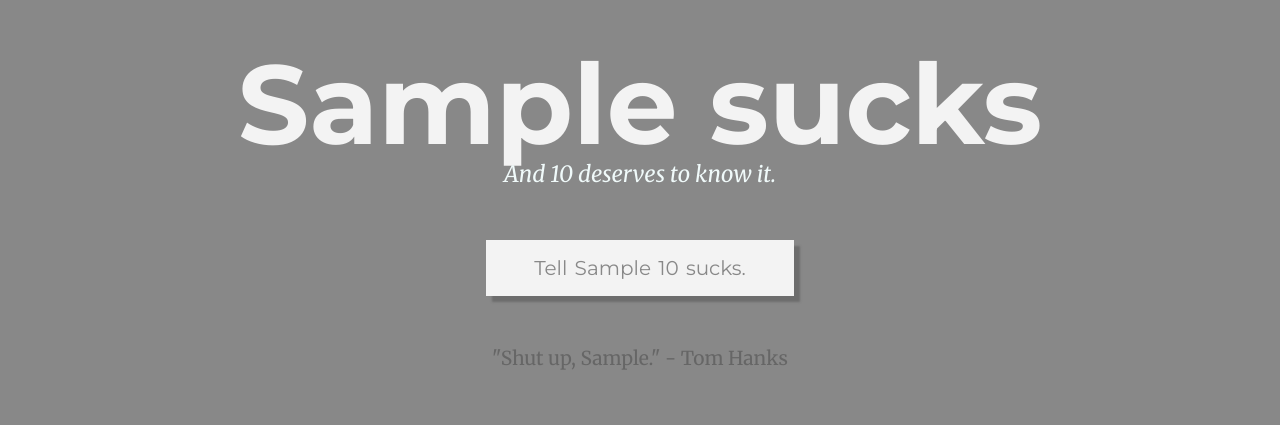
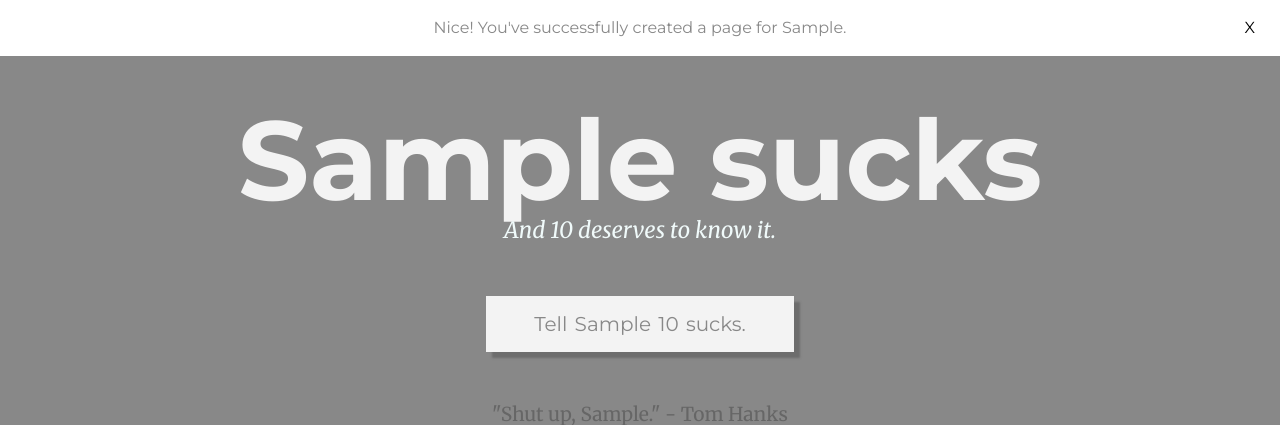
Before and after one commit to evantarrh/mattsucks, a Flask app: template templates/index.html in a window 1280 px wide. Shown: the top 425 px of the page. Run offline with Flask 2, Linux system fonts and the light colour scheme; the template is opened without the code that fills it: most values are stand-ins (such as "Sample title", 1, 10 or a date in 2020).

Commit message:
alert can be closed now (lol)

```diff
--- a/static/css/app.css
+++ b/static/css/app.css
@@ -72,6 +72,23 @@ html, body {
 	padding: 1rem 40px;
 	margin: 0 -40px; /* offsets body&html padding */
 	line-height: 1.5rem;
+}
+
+.alert {
+	display: inline-block;
+	max-width: 85%;
+}
+
+.close {
+	display: inline-block;
+	position: absolute;
+	right: 25px;
+	float: right;
+}
+
+.close:hover {
+	color: #999;
+	cursor: pointer;
 }
 
 h1 {
@@ -271,6 +288,9 @@ footer > span > a {
 		padding: 1rem 20px;
 		margin: 0 -20px;
 	}
+	.close {
+		right: 10px;
+	}
 	h1 {
 		font-size: 6rem;
 		padding: 3rem 0 1rem;
--- a/static/js/main.js
+++ b/static/js/main.js
@@ -96,6 +96,10 @@ $().ready(function() {
 
 	}, 6000);
 
+	$(".close").click(function() {
+		$(".alert-container").css({display: "none"});
+	})
+
 	setColors();
 
 
--- a/templates/index.html
+++ b/templates/index.html
@@ -12,13 +12,14 @@
 
 </article>
 
-{% if first-time %}
 <div class="alert-container">
 	<div class="alert">
 		Nice! You've successfully created a page for {{first_name}}.
 	</div>
+	<div class="close">
+		X
+	</div>
 </div>
-{% endif %}
 
 <h1>{{first_name}} sucks</h1>
 
```
